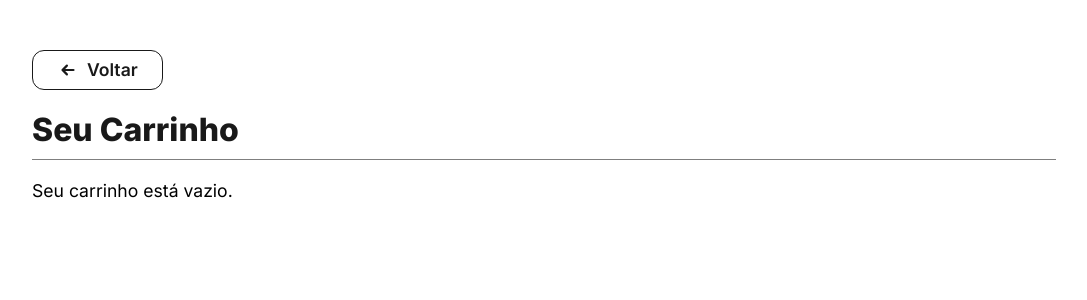
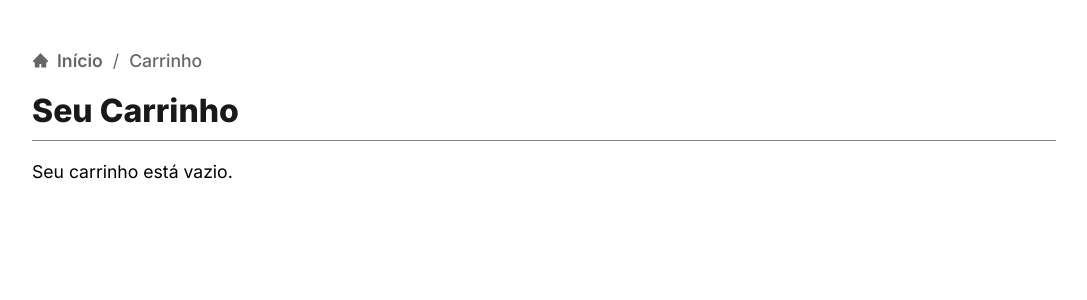
Before and after one commit to nickzmoro/Maq-Soft, a React (Vite) app: page /carrinho in a window 1280 px wide. Shown: the top 300 px of the page, without its empty margins (96-1183 px from the left). Built offline with nearby package versions, Linux system fonts and the light colour scheme.

Commit message:
feat(Cart): browsing history added

```diff
--- a/src/pages/Cart/index.jsx
+++ b/src/pages/Cart/index.jsx
@@ -1,8 +1,8 @@
 import { CartContainer } from "../Cart/style.js";
 import { useState, useEffect } from "react";
 import { Link } from "react-router-dom";
-import { HiArrowSmLeft, HiOutlineTrash } from "react-icons/hi";
-import { AiOutlineWhatsApp } from "react-icons/ai";
+import { HiOutlineTrash } from "react-icons/hi";
+import { AiOutlineWhatsApp, AiFillHome } from "react-icons/ai";
 
 export const Cart = () => {
   const [itensCarrinho, setItensCarrinho] = useState([]);
@@ -69,14 +69,18 @@ export const Cart = () => {
     <CartContainer>
       <div className="cart-content">
         <header>
-          <Link to="/" className="btn-back">
-            <HiArrowSmLeft
-              size={22}
-              color="rgba(0, 0, 0, 0.9)"
-              className="icon-back"
-            />
-            Voltar
-          </Link>
+          <div className="nav-history">
+            <Link to="/" className="home">
+              <AiFillHome
+                size={17}
+                color="rgba(0, 0, 0, 0.6)"
+                className="icon-back"
+              />
+              Início
+            </Link>
+            <span>/</span>
+            <p>Carrinho</p>
+          </div>
           <h3>Seu Carrinho</h3>
         </header>
 
--- a/src/pages/Cart/style.js
+++ b/src/pages/Cart/style.js
@@ -17,26 +17,39 @@ export const CartContainer = styled.div`
       flex-direction: column;
       gap: 20px;
 
-      .btn-back {
+      .nav-history {
         display: flex;
-        gap: 8px;
-        color: rgba(0, 0, 0, 0.9);
-        font-size: 1.1rem;
-        font-weight: 600;
-        border: 1px solid rgba(0, 0, 0, 0.9);
+        align-items: center;
+        gap: 10px;
         width: fit-content;
-        padding: 8px 24px;
-        border-radius: 12px;
 
-        .icon-back {
-          transition: 0.2s ease;
+        .home {
+          font-weight: 600;
         }
 
-        &:hover {
-          background-color: rgba(0, 0, 0, 0.05);
+        p {
+          font-weight: 500;
+        }
 
-          .icon-back {
-            transform: translateX(-2px);
+        .home {
+          display: flex;
+          align-items: center;
+          gap: 8px;
+
+          &:hover {
+            text-decoration: underline;
+            opacity: 0.9;
+          }
+        }
+
+        .home,
+        p,
+        span {
+          color: rgba(0, 0, 0, 0.6);
+          font-size: 1.1rem;
+
+          @media (max-width: 768px) {
+            font-size: 1.3rem;
           }
         }
       }
```
